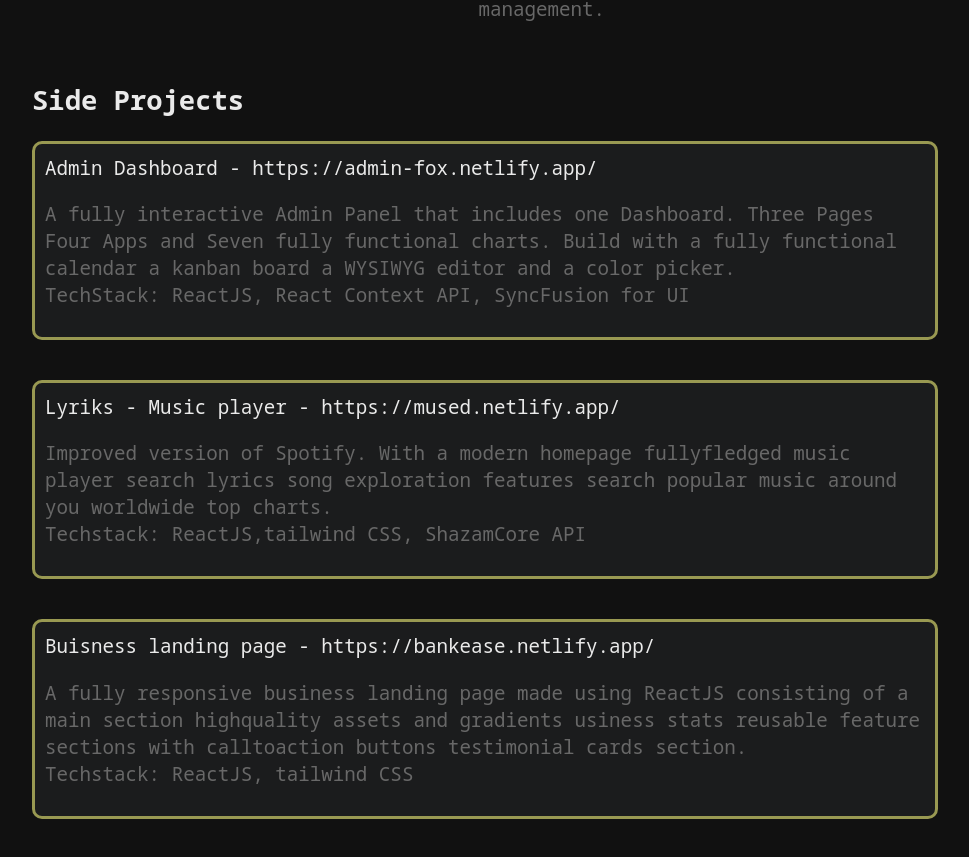
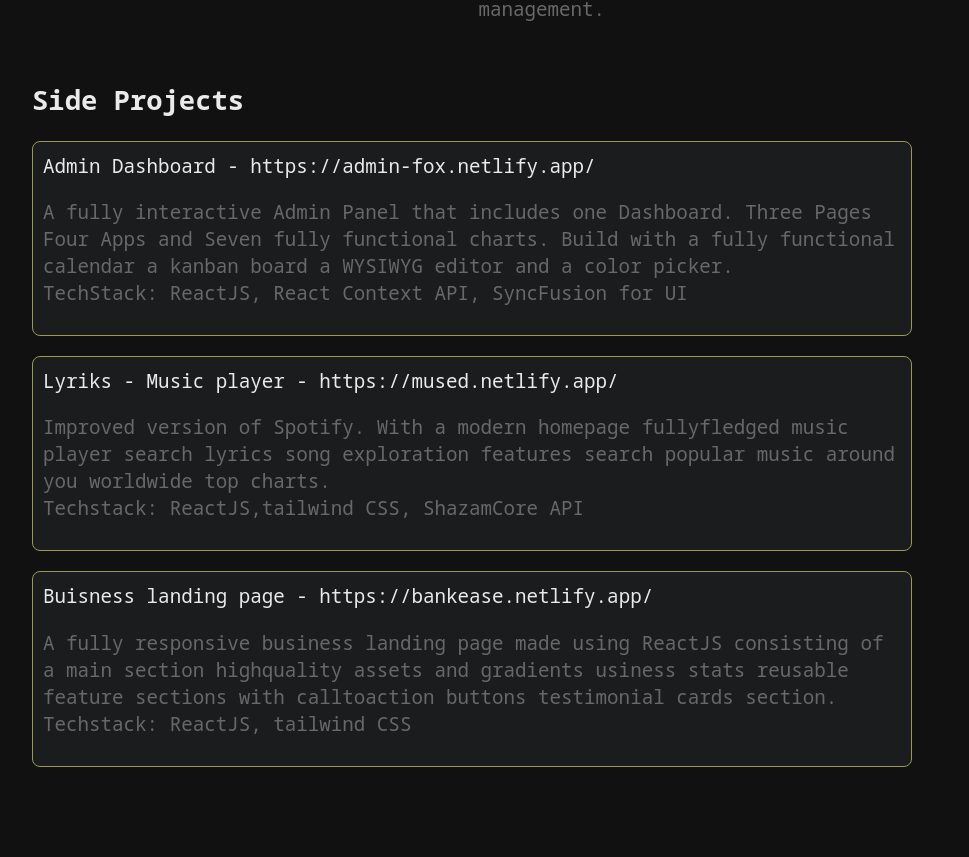
Before and after one commit to zabuja/atanuhere2.0, a React (Create React App) app: page / in a window 1280 px wide. Shown: the part 1756-2613 px from the top of the page, without its empty margins (168-1137 px from the left). After the commit the page ends 2563 px from the top, so only its background shows below. Built offline with nearby package versions, Linux system fonts and the light colour scheme.

Commit message:
css overflow fixed in project section

```diff
--- a/src/App.css
+++ b/src/App.css
@@ -112,7 +112,7 @@ a{
 }
 
 .project-grid-wrapper {
-  display: grid;
+  /* display: grid;
   grid-gap: 0.8rem;
   grid-template-columns: repeat(1, 1fr);
   max-width: 880px;
@@ -126,7 +126,21 @@ a{
   background-color: rgba(34, 36, 37,0.6);
   border-color: rgb(153, 153, 82);
   border-style: solid;
-  border-radius: 10px;
+  border-radius: 10px; */
+
+  display: flex;
+flex-direction: row;
+flex-wrap: nowrap;
+justify-content: flex-start;
+align-content: stretch;
+align-items: flex-start;
+padding: 10px;
+margin-bottom: 20px;
+background-color: rgba(34, 36, 37,0.6);
+border-width: 1px;
+border-style: solid;
+border-color: rgb(153, 153, 82);
+border-radius: 8px;
 }
 
 
```
